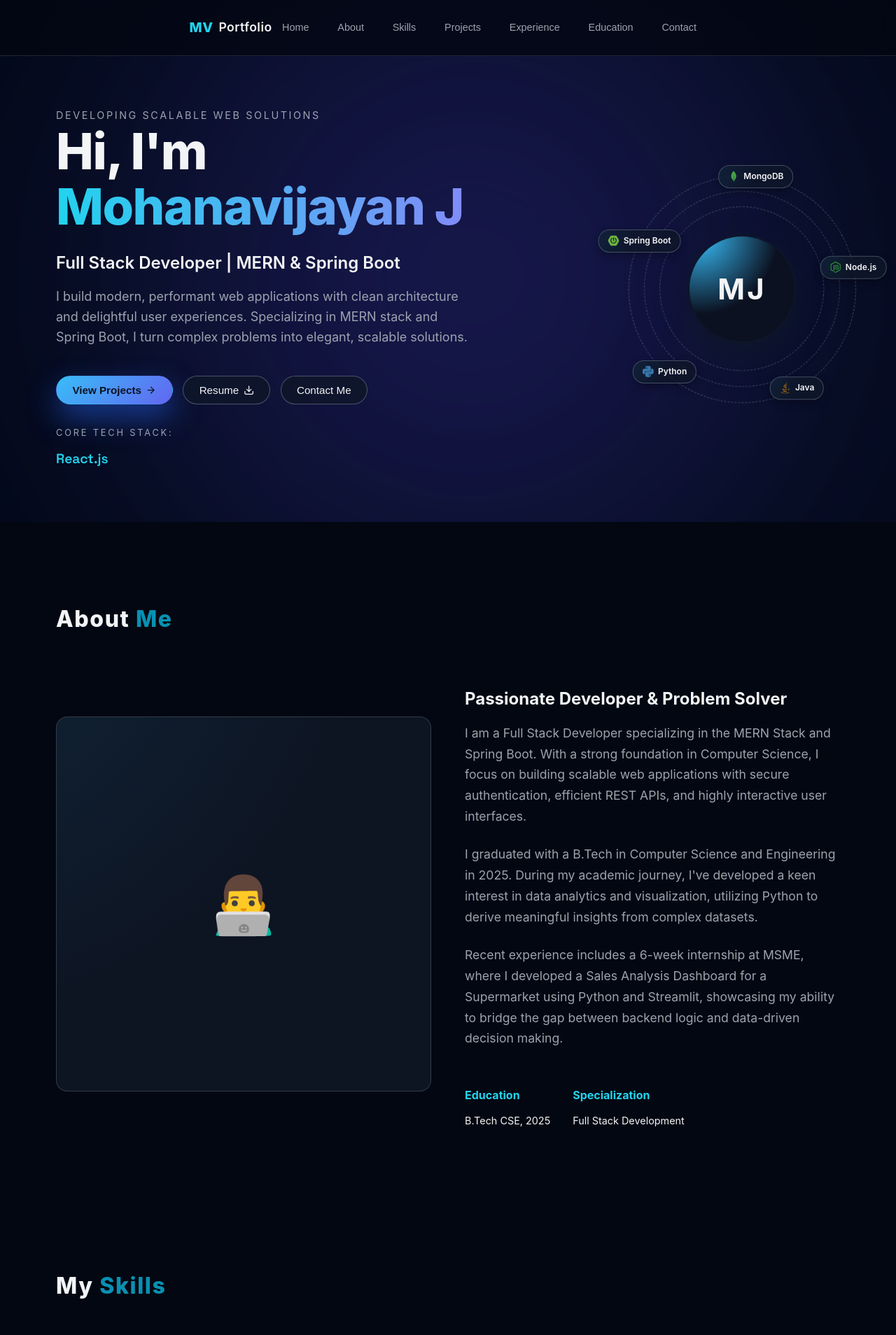
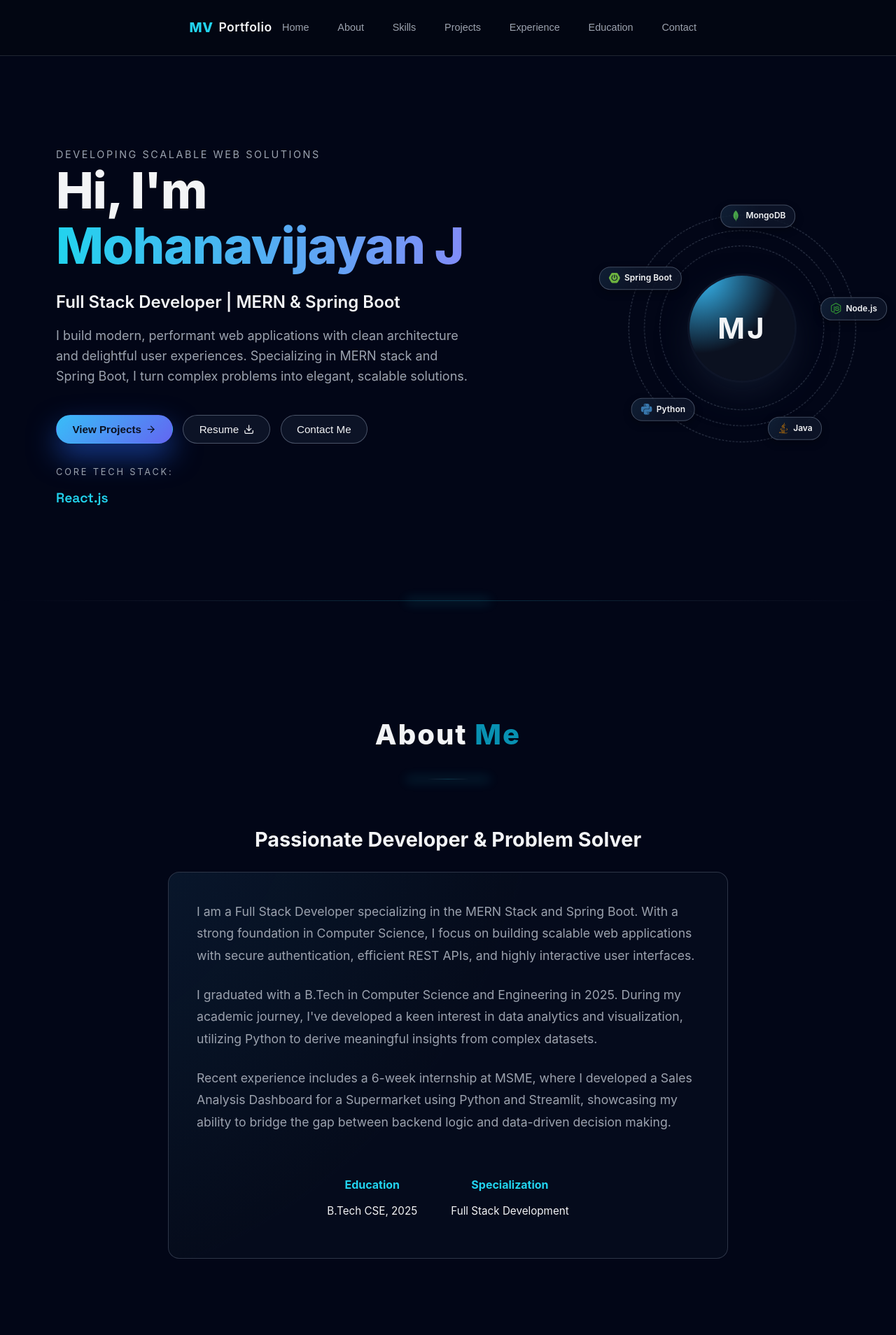
Before and after one commit to Mohan30-7/mohanavijayanj-portfolio, a React (Vite) app: page / in a window 1280 px wide. Shown: the top 1908 px of the page at 70% size. Built offline with nearby package versions, Linux system fonts and the light colour scheme.

Commit message:
UI Refresh: Global Aurora background, section dividers, and centered About Me

```diff
--- a/src/App.jsx
+++ b/src/App.jsx
@@ -14,15 +14,29 @@ import BackgroundParticles from './components/BackgroundParticles';
 const App = () => {
   return (
     <div className="app">
+      {/* Global Background Layer 1: Aurora */}
+      <div className="aurora-container">
+        <div className="aurora-bg"></div>
+        <div className="aurora-bg-2"></div>
+      </div>
+
+      {/* Global Background Layer 2: Particles */}
       <BackgroundParticles />
+
       <Navbar />
       <main>
         <Hero />
+        <div className="section-divider" />
         <About />
+        <div className="section-divider" />
         <Skills />
+        <div className="section-divider" />
         <Projects />
+        <div className="section-divider" />
         <Experience />
+        <div className="section-divider" />
         <Education />
+        <div className="section-divider" />
         <Contact />
       </main>
       <Footer />
--- a/src/components/About.jsx
+++ b/src/components/About.jsx
@@ -5,58 +5,51 @@ const About = () => {
   return (
     <section id="about" className="section">
       <div className="section-inner">
-        <div className="section-header" style={{ marginBottom: '3rem' }}>
+        <div className="section-header" style={{ textAlign: 'center', marginBottom: '4rem' }}>
           <motion.h2
             initial={{ opacity: 0, y: 20 }}
             whileInView={{ opacity: 1, y: 0 }}
             viewport={{ once: true }}
-            style={{ fontSize: '2rem', fontWeight: 800, color: 'var(--text)', textTransform: 'none' }}
+            style={{ fontSize: '2.5rem', fontWeight: 800, color: 'var(--text)', textTransform: 'none' }}
           >
             About <span className="accent">Me</span>
           </motion.h2>
+          <div className="section-divider" style={{ margin: '1.5rem auto 0', width: '60px' }} />
         </div>
 
-        <div className="about-grid" style={{ display: 'grid', gridTemplateColumns: 'repeat(auto-fit, minmax(300px, 1fr))', gap: '3rem', alignItems: 'center' }}>
+        <div className="about-content-centered" style={{ maxWidth: '800px', margin: '0 auto' }}>
           <motion.div
-            className="about-image"
-            initial={{ opacity: 0, scale: 0.9 }}
-            whileInView={{ opacity: 1, scale: 1 }}
+            className="about-content"
+            initial={{ opacity: 0, y: 30 }}
+            whileInView={{ opacity: 1, y: 0 }}
             viewport={{ once: true }}
             transition={{ duration: 0.6 }}
+            style={{ textAlign: 'center' }}
           >
-            <div className="glass-card" style={{ padding: '0', overflow: 'hidden', aspectRatio: '1/1', display: 'flex', alignItems: 'center', justifyContent: 'center', background: 'var(--bg-elevated)' }}>
-              <span style={{ fontSize: '5rem' }}>👨‍💻</span>
-            </div>
-          </motion.div>
-
-          <motion.div
-            className="about-content"
-            initial={{ opacity: 0, x: 30 }}
-            whileInView={{ opacity: 1, x: 0 }}
-            viewport={{ once: true }}
-            transition={{ duration: 0.6, delay: 0.2 }}
-          >
-            <h3 style={{ fontSize: '1.5rem', marginBottom: '1rem', color: 'var(--text)' }}>
+            <h3 style={{ fontSize: '1.8rem', marginBottom: '1.5rem', color: 'var(--text)' }}>
               Passionate Developer & Problem Solver
             </h3>
-            <p className="card-body" style={{ fontSize: '1.1rem', lineHeight: '1.7', color: 'var(--muted)' }}>
+
+            <div className="glass-card" style={{ padding: '2.5rem', textAlign: 'left', background: 'rgba(15, 23, 42, 0.3)' }}>
+              <p className="card-body" style={{ fontSize: '1.1rem', lineHeight: '1.8', color: 'var(--muted)', marginBottom: '1.5rem' }}>
                 I am a Full Stack Developer specializing in the MERN Stack and Spring Boot. With a strong foundation in Computer Science, I focus on building scalable web applications with secure authentication, efficient REST APIs, and highly interactive user interfaces.
               </p>
-            <p className="card-body" style={{ fontSize: '1.1rem', lineHeight: '1.7', color: 'var(--muted)' }}>
+              <p className="card-body" style={{ fontSize: '1.1rem', lineHeight: '1.8', color: 'var(--muted)', marginBottom: '1.5rem' }}>
                 I graduated with a B.Tech in Computer Science and Engineering in 2025. During my academic journey, I've developed a keen interest in data analytics and visualization, utilizing Python to derive meaningful insights from complex datasets.
               </p>
-            <p className="card-body" style={{ fontSize: '1.1rem', lineHeight: '1.7', color: 'var(--muted)' }}>
+              <p className="card-body" style={{ fontSize: '1.1rem', lineHeight: '1.8', color: 'var(--muted)' }}>
                   Recent experience includes a 6-week internship at MSME, where I developed a Sales Analysis Dashboard for a Supermarket using Python and Streamlit, showcasing my ability to bridge the gap between backend logic and data-driven decision making.
               </p>
 
-            <div style={{ marginTop: '2rem', display: 'flex', gap: '2rem' }}>
-                <div>
-                    <h4 style={{ color: 'var(--accent)', marginBottom: '0.25rem' }}>Education</h4>
-                    <p style={{ fontSize: '0.9rem' }}>B.Tech CSE, 2025</p>
+              <div style={{ marginTop: '2.5rem', display: 'flex', justifyContent: 'center', gap: '3rem', flexWrap: 'wrap' }}>
+                  <div style={{ textAlign: 'center' }}>
+                      <h4 style={{ color: 'var(--accent)', marginBottom: '0.25rem', fontSize: '1rem' }}>Education</h4>
+                      <p style={{ fontSize: '0.95rem', color: 'var(--text)' }}>B.Tech CSE, 2025</p>
                   </div>
-                <div>
-                    <h4 style={{ color: 'var(--accent)', marginBottom: '0.25rem' }}>Specialization</h4>
-                    <p style={{ fontSize: '0.9rem' }}>Full Stack Development</p>
+                  <div style={{ textAlign: 'center' }}>
+                      <h4 style={{ color: 'var(--accent)', marginBottom: '0.25rem', fontSize: '1rem' }}>Specialization</h4>
+                      <p style={{ fontSize: '0.95rem', color: 'var(--text)' }}>Full Stack Development</p>
+                  </div>
               </div>
             </div>
           </motion.div>
--- a/src/components/Hero.jsx
+++ b/src/components/Hero.jsx
@@ -1,8 +1,6 @@
-import React, { useCallback } from 'react';
+import React from 'react';
 import { motion, AnimatePresence } from 'framer-motion';
 import { FiArrowRight, FiDownload } from 'react-icons/fi';
-import Particles from "@tsparticles/react";
-import { loadSlim } from "@tsparticles/slim";
 
 import {
   SiNodedotjs, SiExpress, SiMongodb, SiSpringboot, SiPython
@@ -30,10 +28,6 @@ const technologies = [
 const Hero = () => {
   const [techIndex, setTechIndex] = React.useState(0);
 
-  const particlesInit = useCallback(async (engine) => {
-    await loadSlim(engine);
-  }, []);
-
   React.useEffect(() => {
     const timer = setInterval(() => {
       setTechIndex((prev) => (prev + 1) % technologies.length);
@@ -50,53 +44,6 @@ const Hero = () => {
 
   return (
     <section id="home" className="section hero-section">
-      {/* Layer 1: Aurora Background */}
-      <div className="aurora-container">
-        <div className="aurora-bg"></div>
-        <div className="aurora-bg-2"></div>
-      </div>
-
-      {/* Layer 2: Subtle tsparticles */}
-      <div style={{ position: 'absolute', inset: 0, zIndex: 1 }}>
-        <Particles
-          id="hero-particles"
-          init={particlesInit}
-          options={{
-            fullScreen: { enable: false },
-            fpsLimit: 120,
-            particles: {
-              color: { value: "#ffffff" },
-              move: {
-                enable: true,
-                speed: 0.5,
-                direction: "none",
-                random: true,
-                straight: false,
-                outModes: { default: "out" },
-              },
-              number: {
-                density: { enable: true, area: 800 },
-                value: 40,
-              },
-              opacity: {
-                value: 0.2,
-                animation: {
-                    enable: true,
-                    speed: 0.5,
-                    minimumValue: 0.1
-                }
-              },
-              shape: { type: "circle" },
-              size: {
-                value: { min: 1, max: 2 },
-              },
-            },
-            detectRetina: true,
-          }}
-          className="hero-particles-layer"
-        />
-      </div>
-
       <div className="section-inner hero-inner">
         <motion.div
           className="hero-content"
--- a/src/styles/index.css
+++ b/src/styles/index.css
@@ -50,6 +50,47 @@ body {
   position: relative;
   color: var(--text);
   overflow-x: hidden;
+  background-color: #020617;
+}
+
+/* Global Aurora Background */
+.aurora-container {
+  position: fixed;
+  inset: 0;
+  z-index: -2;
+  overflow: hidden;
+  pointer-events: none;
+}
+
+.aurora-bg {
+  position: absolute;
+  width: 150%;
+  height: 150%;
+  top: -25%;
+  left: -25%;
+  background: radial-gradient(circle at 50% 50%,
+    rgba(37, 99, 235, 0.1) 0%,
+    rgba(124, 58, 237, 0.08) 25%,
+    rgba(30, 41, 59, 0.03) 50%,
+    rgba(15, 23, 42, 0) 100%
+  );
+  filter: blur(120px);
+  animation: aurora-mesh 25s ease-in-out infinite alternate;
+}
+
+.aurora-bg-2 {
+  position: absolute;
+  width: 140%;
+  height: 140%;
+  top: -20%;
+  right: -20%;
+  background: radial-gradient(circle at 50% 50%,
+    rgba(124, 58, 237, 0.08) 0%,
+    rgba(37, 99, 235, 0.06) 30%,
+    rgba(15, 23, 42, 0) 70%
+  );
+  filter: blur(100px);
+  animation: aurora-mesh 18s ease-in-out infinite alternate-reverse;
 }
 
 .background-particles {
@@ -174,12 +215,39 @@ body {
 
 .section {
   position: relative;
-  padding: 5.5rem 1.5rem 4.5rem;
+  padding: 8rem 1.5rem; /* Increased and standardized spacing */
 }
 
 .section-inner {
   max-width: 1120px;
   margin: 0 auto;
+}
+
+/* Section Divider */
+.section-divider {
+  width: 100%;
+  height: 1px;
+  background: linear-gradient(90deg,
+    transparent 0%,
+    rgba(148, 163, 184, 0.1) 20%,
+    rgba(34, 211, 238, 0.2) 50%,
+    rgba(148, 163, 184, 0.1) 80%,
+    transparent 100%
+  );
+  position: relative;
+}
+
+.section-divider::after {
+  content: '';
+  position: absolute;
+  top: 50%;
+  left: 50%;
+  transform: translate(-50%, -50%);
+  width: 120px;
+  height: 4px;
+  background: var(--accent);
+  filter: blur(8px);
+  opacity: 0.3;
 }
 
 .section-header {
@@ -199,60 +267,15 @@ body {
   font-size: 0.95rem;
 }
 
-.hero-section {
-  padding-top: calc(4.5rem + var(--nav-height));
-  position: relative;
-  overflow: hidden;
-  background-color: #020617; /* Darkest base */
+.aurora-bg-2 {
+  /* This was already added in the first chunk, removing redundant local ones if they exist */
 }
 
-/* Layer 1: Aurora Background */
-.aurora-container {
-  position: absolute;
-  inset: 0;
-  z-index: 0;
-  overflow: hidden;
-  background: #020617;
+.hero-section {
+  padding-top: calc(8rem + var(--nav-height));
+  position: relative;
+  background: transparent;
 }
-
-.aurora-bg {
-  position: absolute;
-  width: 150%;
-  height: 150%;
-  top: -25%;
-  left: -25%;
-  background: radial-gradient(circle at 50% 50%,
-    rgba(37, 99, 235, 0.15) 0%,
-    rgba(124, 58, 237, 0.1) 25%,
-    rgba(30, 41, 59, 0.05) 50%,
-    rgba(15, 23, 42, 0) 100%
-  );
-  filter: blur(100px);
-  animation: aurora-mesh 20s ease-in-out infinite alternate;
-}
-
-.aurora-bg-2 {
-  position: absolute;
-  width: 140%;
-  height: 140%;
-  top: -20%;
-  right: -20%;
-  background: radial-gradient(circle at 50% 50%,
-    rgba(124, 58, 237, 0.12) 0%,
-    rgba(37, 99, 235, 0.08) 30%,
-    rgba(15, 23, 42, 0) 70%
-  );
-  filter: blur(80px);
-  animation: aurora-mesh 15s ease-in-out infinite alternate-reverse;
-}
-
-@keyframes aurora-mesh {
-  0% { transform: rotate(0deg) scale(1) translate(0, 0); }
-  50% { transform: rotate(5deg) scale(1.1) translate(2%, 2%); }
-  100% { transform: rotate(-5deg) scale(1) translate(-2%, -2%); }
-}
-
-/* Layer 2: tsparticles will be placed here via z-index in Hero.jsx */
 
 .hero-inner {
   position: relative;
```
Also changed, not shown: src/components/BackgroundParticles.jsx (+7 -38 lines), 5 other files (tests, documents, lock files or other folders). Lines whose indentation alone changed are shown as unchanged.
